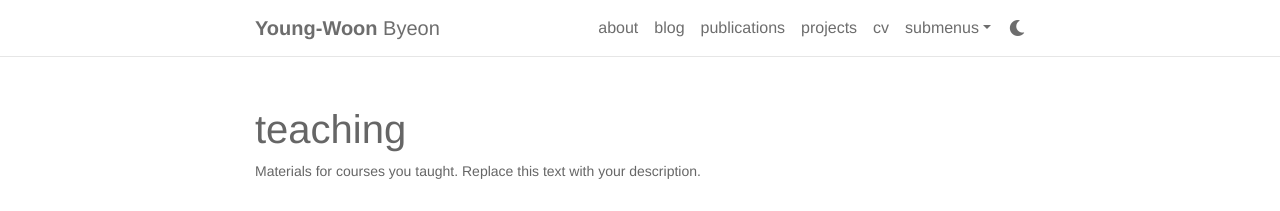
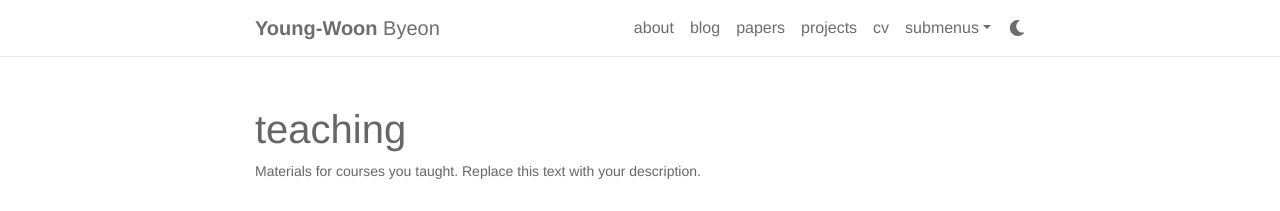
Before and after one commit to ywbyeon/website_ver1.5, a Jekyll site: the page built from _pages/teaching.md, in a window 1280 px wide. Shown: the top 211 px of the page. Built offline with Jekyll 4.4.1, drawn with Linux system fonts in a browser that asks for light colours; full-size pictures stand in for the smaller copies a plugin makes; some web fonts are replaced; comment, search, counter and statistics services are not loaded; a style sheet for code colours, icons or effects is not loaded.

```diff
--- a/_pages/publications.md
+++ b/_pages/publications.md
@@ -1,7 +1,7 @@
 ---
 layout: page
 permalink: /publications/
-title: publications
+title: papers
 description: publications by categories in reversed chronological order. generated by jekyll-scholar.
 years: [2023, 2022, 2021, 2020, 2019, 2018, 2017, 2016, 2015]
 nav: true
```
Also changed, not shown: _layouts/about.html (+1 -1 lines).
